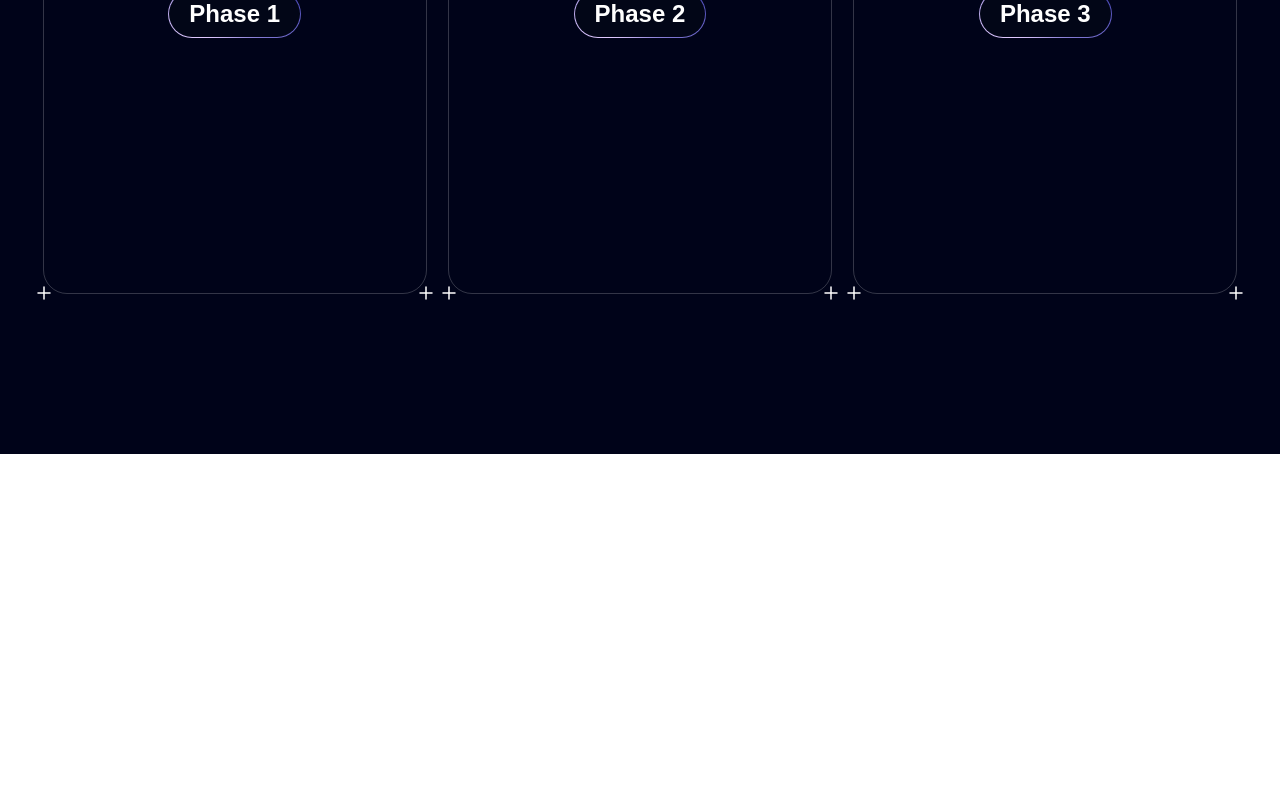
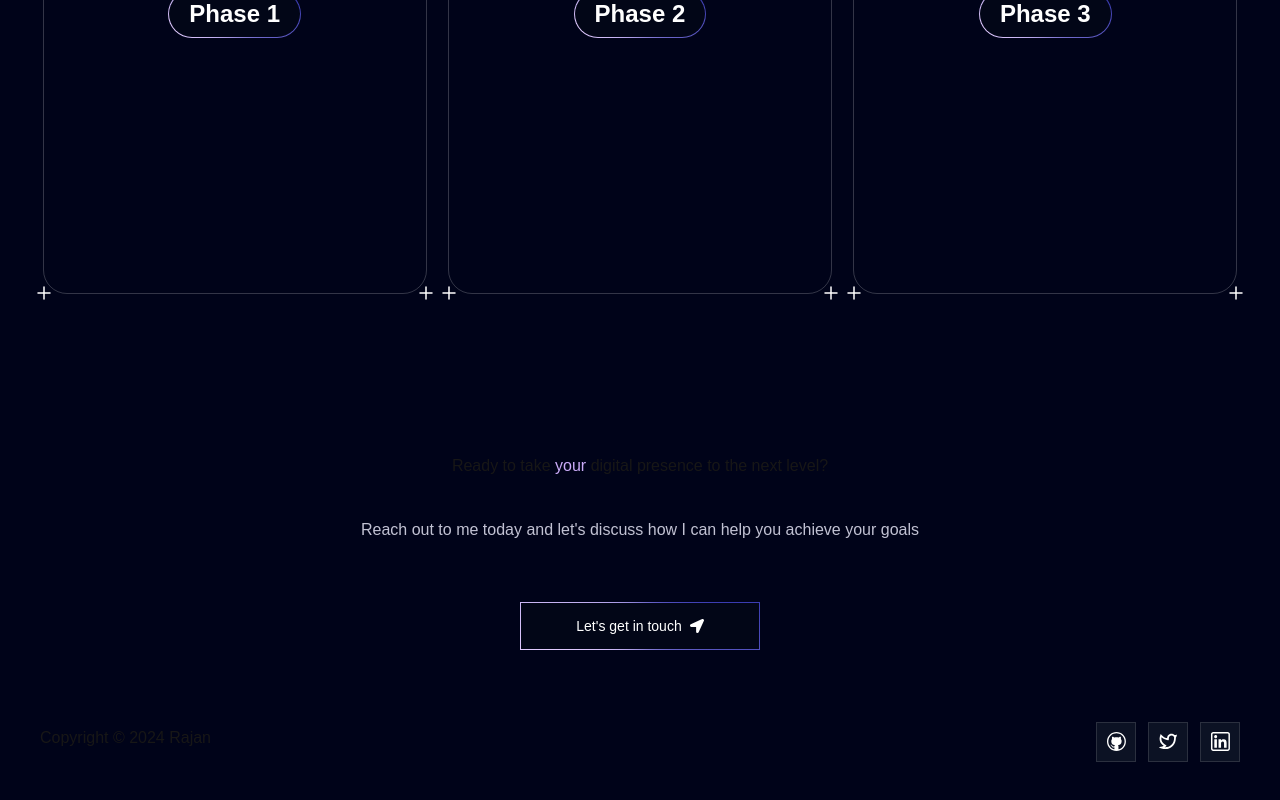
Before and after one commit to SharmaRajan/iPortfolio-next, a Next.js app: page /iPortfolio-next/ in a window 1280 px wide. Shown: the part 5535-6335 px from the top of the page. Before the commit the page ends 5989 px from the top, so only its background shows below. Built offline with nearby package versions, Linux system fonts and the light colour scheme.

Commit message:
added footer section

```diff
--- a/app/page.tsx
+++ b/app/page.tsx
@@ -7,6 +7,7 @@
 import Clients from "@/components/Clients";
 import Experience from "@/components/Experience";
 import Approach from "@/components/Approach";
+import Footer from "@/components/Footer";
 
 export default function Home() {
   return (
@@ -22,7 +23,7 @@
           <Clients/>
           <Experience/>
           <Approach/>
-          {/*<Footer/>*/}
+          <Footer/>
         </div>
       </main>
   );
--- /dev/null
+++ b/components/Footer.tsx
@@ -0,0 +1,57 @@
+import React from 'react';
+import MagicButton from "@/components/ui/MagicButton";
+import {FaLocationArrow} from "react-icons/fa";
+import {socialMedia} from "@/data";
+
+const Footer = () => {
+    return (
+        <footer className="w-full pb-10 mb-[100px] md:mb-5" id="contact">
+            {/*<div className="w-full absolute left-0 -bottom-72 min-h-96">*/}
+            {/*    <img*/}
+            {/*        src="/footer-grid.svg"*/}
+            {/*        alt="grid"*/}
+            {/*        className="w-full h-full opacity-50"*/}
+            {/*    />*/}
+            {/*</div>*/}
+            <div className="flex flex-col items-center">
+                <h1 className="heading lg:max-w-[45vw]">
+                    Ready to take
+                    <span className="text-purple"> your </span>
+                    digital presence to the next level?
+                </h1>
+                <p className="text-white-200 md:mt-10 my-5 text-center">
+                   Reach out to me today and let&#39;s discuss how
+                    I can help you achieve your goals
+                </p>
+                <a href="mailto:mr.sharmajeerajan@gmail.com">
+                    <MagicButton
+                        title="Let's get in touch"
+                        icon={<FaLocationArrow />}
+                        position="right"
+                    />
+                </a>
+            </div>
+            <div className="flex mt-16 md:flex-row flex-col justify-between items-center">
+                <p className="md:text-base text-sm md:font-normal font-light">
+                    Copyright ©  2024 Rajan
+                </p>
+                <div className="flex items-center md:gap-3 gap-6 mt-2">
+                    {socialMedia.map((profile) => (
+                        <div key={profile.id} className="w-10 h-10 cursor-pointer flex justify-center items-center backdrop-filter backdrop-blur-lg saturate-180 bg-opacity-75 bg-black-200 rounded-lg border border-black-300">
+                            {/*<a href={profile.link} target="_blank">*/}
+                                <img
+                                    src={profile.img}
+                                    alt={profile.id}
+                                    width={20}
+                                    height={20}
+                                />
+                            {/*</a>*/}
+                        </div>
+                    ))}
+                </div>
+            </div>
+        </footer>
+    )
+}
+
+export default Footer;
--- a/data/index.ts
+++ b/data/index.ts
@@ -125,13 +125,13 @@
   },
   {
     quote:
-      "Collaborating with Adrian was an absolute pleasure. His professionalism, promptness, and dedication to delivering exceptional results were evident throughout our project. Adrian's enthusiasm for every facet of development truly stands out. If you're seeking to elevate your website and elevate your brand, Adrian is the ideal partner.",
+      "Collaborating with Rajan was an absolute pleasure. His professionalism, promptness, and dedication to delivering exceptional results were evident throughout our project. Rajan's enthusiasm for every facet of development truly stands out. If you're seeking to elevate your website and elevate your brand, Rajan is the ideal partner.",
     name: "Michael Johnson",
     title: "Director of AlphaStream Technologies",
   },
   {
     quote:
-      "Collaborating with Adrian was an absolute pleasure. His professionalism, promptness, and dedication to delivering exceptional results were evident throughout our project. Adrian's enthusiasm for every facet of development truly stands out. If you're seeking to elevate your website and elevate your brand, Adrian is the ideal partner.",
+      "Collaborating with Rajan was an absolute pleasure. His professionalism, promptness, and dedication to delivering exceptional results were evident throughout our project. Rajan's enthusiasm for every facet of development truly stands out. If you're seeking to elevate your website and elevate your brand, Rajan is the ideal partner.",
     name: "Michael Johnson",
     title: "Director of AlphaStream Technologies",
   },
```
